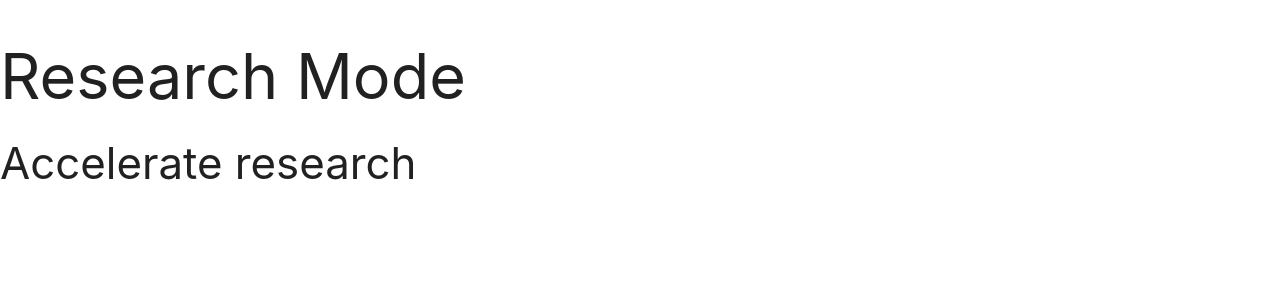
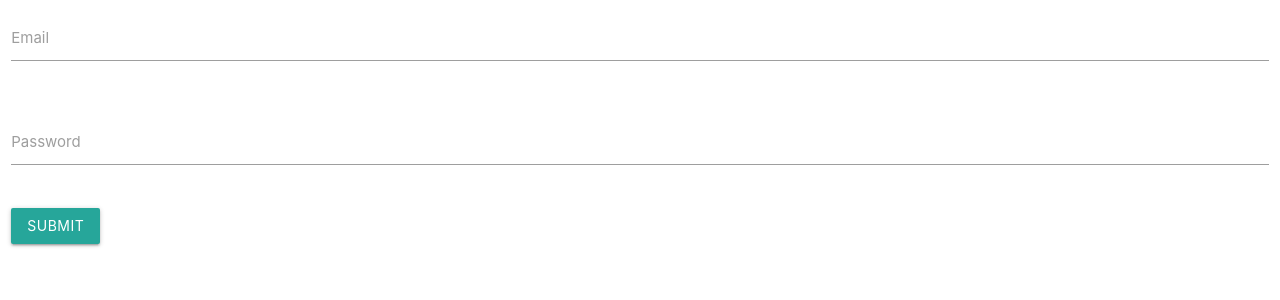
Before and after one commit to kevinlu1248/researchy-api, a Python web app: template templates/signup.html in a window 1280 px wide. Shown: the top 300 px of the page. Run offline with Jinja, Linux system fonts and the light colour scheme; the template is opened without the code that fills it, so the values that code supplies are empty.

Commit message:
More htmls made

```diff
--- a/templates/signup.html
+++ b/templates/signup.html
@@ -8,7 +8,54 @@
 		<script src="https://cdnjs.cloudflare.com/ajax/libs/materialize/1.0.0/js/materialize.min.js"></script>
 	</head>
 	<body>
-		<h1>Research Mode</h1>
-		<h3>Accelerate research</h3>
+		<div class="row text-light-blue" action="/signup" method="POST">
+			<form class="col s12 w-50">
+				<!-- <div class="row">
+					<div class="input-field col s6">
+						<input
+							name="first"
+							id="first_name"
+							type="text"
+							class="validate"
+						/>
+						<label for="first_name">First Name</label>
+					</div>
+					<div class="input-field col s6">
+						<input
+							name="last"
+							id="last_name"
+							type="text"
+							class="validate"
+						/>
+						<label for="last_name">Last Name</label>
+					</div>
+				</div> -->
+				<div class="row">
+					<div class="input-field col s12">
+						<input
+							name="email"
+							id="email"
+							type="email"
+							class="validate"
+						/>
+						<label for="email">Email</label>
+					</div>
+				</div>
+				<div class="row">
+					<div class="input-field col s12">
+						<input
+							name="password"
+							id="password"
+							type="password"
+							class="validate"
+						/>
+						<label for="password">Password</label>
+					</div>
+				</div>
+				<button name="submit" id="submit" type="submit" class="btn">
+					Submit
+				</button>
+			</form>
+		</div>
 	</body>
 </html>
```
Also changed, not shown: app.py (+16 -21 lines), db.py (+18 -12 lines), 1 other file.
